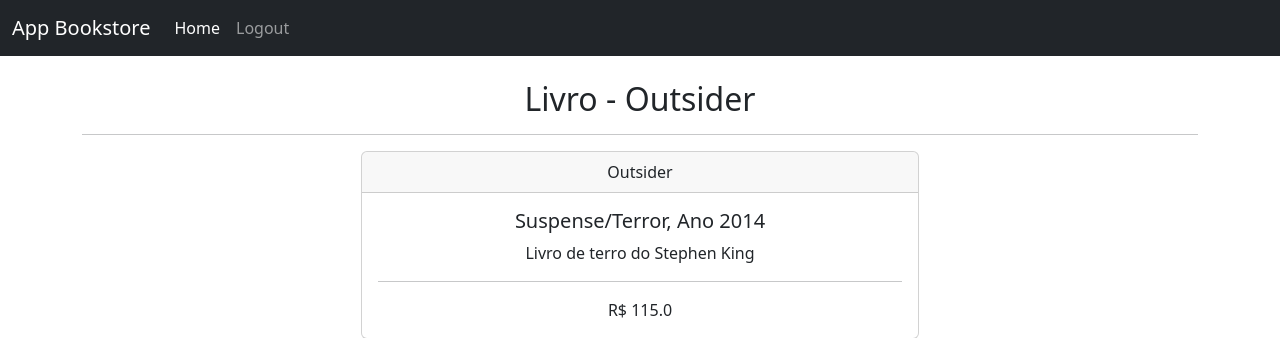
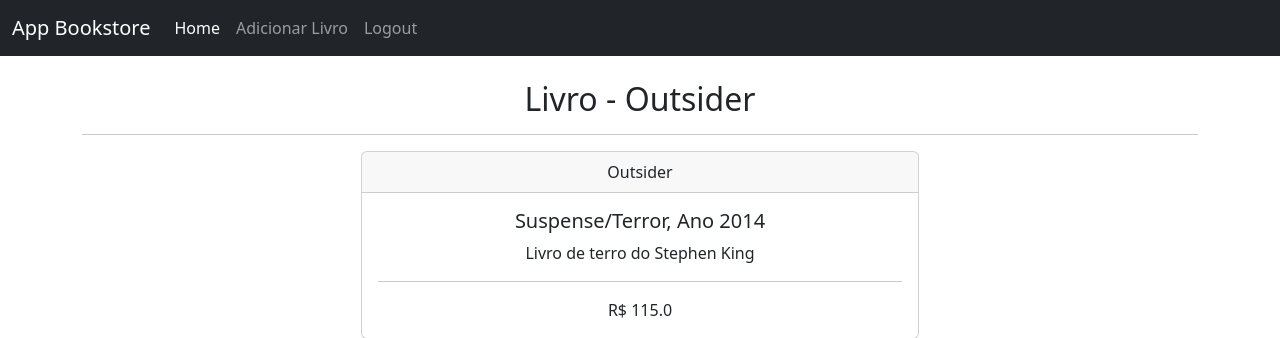
Before and after one commit to Robert-Cortez-Rudi/Livraria_Django, a Django app: page /book/2 in a window 1280 px wide. Shown: the top 338 px of the page. Run offline with Django 5.2, Linux system fonts and the light colour scheme; a user stored in the database is signed in; data comes from the database, SQL or seed files in the repository.

Commit message:
Update template navbar.html

```diff
--- a/Bookstore/templates/navbar.html
+++ b/Bookstore/templates/navbar.html
@@ -10,6 +10,9 @@
             <a class="nav-link active" aria-current="page" href="{% url 'home' %}">Home</a>
           </li>
           {% if user.is_authenticated %}
+            <li class="nav-item">
+              <a class="nav-link" href="{% url 'add_book' %}">Adicionar Livro</a>
+            </li>
             <li class="nav-item">
               <a class="nav-link" href="{% url 'logout' %}">Logout</a>
             </li>
```
